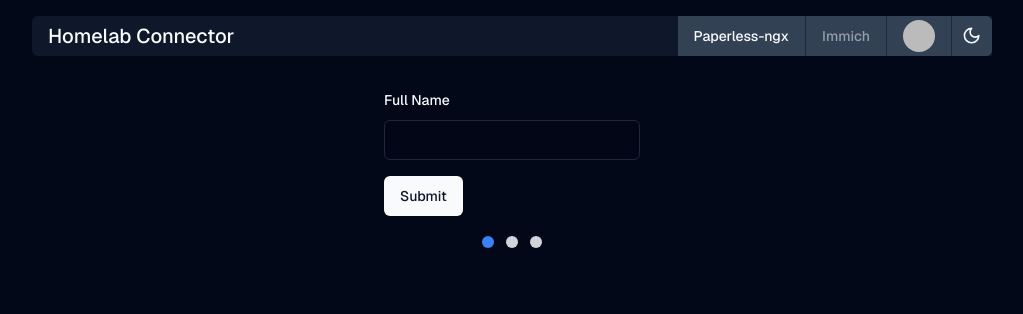
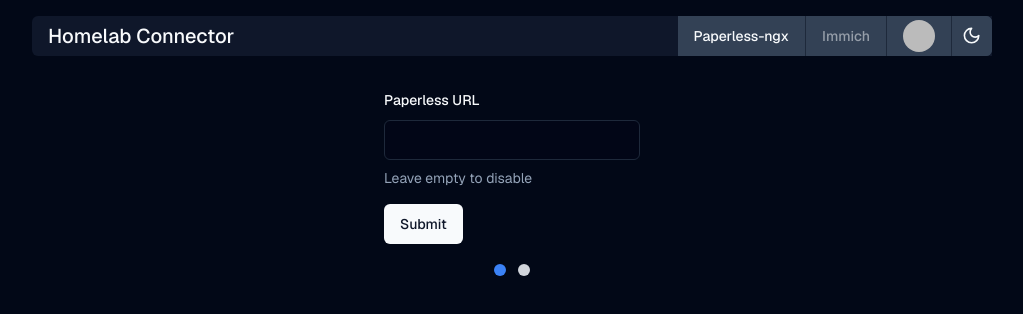
Before and after one commit to aamirazad/homelab-connector, a Next.js app: page /settings in a window 1280 px wide. Shown: the top 314 px of the page, without its empty margins (128-1151 px from the left). Built offline with nearby package versions, Linux system fonts and the light colour scheme; no server answers; sample sign-in values are in the browser's storage.

Commit message:
feat: remove full name settings question (#22)

```diff
--- a/src/app/settings/page.tsx
+++ b/src/app/settings/page.tsx
@@ -268,7 +268,6 @@ export default function SettingsPage() {
   const [activeTab, setActiveTab] = useState(0);
 
   const formElements = [
-    <FullName key="fullName" setActiveTab={setActiveTab} />,
     <PaperlessURL key="paperlessURL" setActiveTab={setActiveTab} />,
     <PaperlessToken key="paperlessToken" setActiveTab={setActiveTab} />,
     <Done key="done" />,
```
